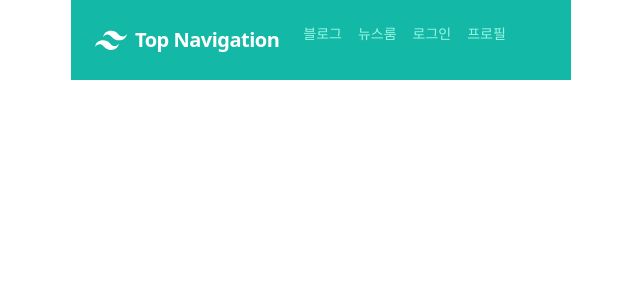
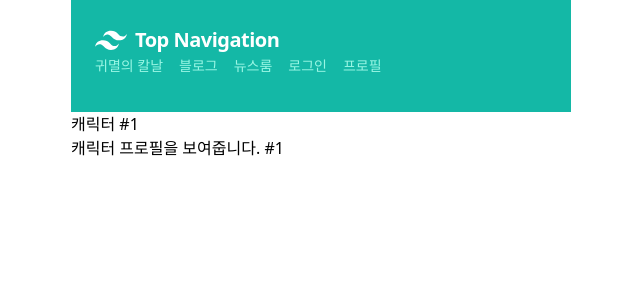
Before and after one commit to junsoo-cpu/myproj-react, a React (Create React App) app: page /animation/1 in a window 1280 px wide. Shown: the top 300 px of the page, without its empty margins (319-959 px from the left). Built offline with nearby package versions, Linux system fonts and the light colour scheme; no server answers; what axios-hooks would draw is missing.

Commit message:
animation profile 구현 및 디테일 기본 구현

```diff
--- a/src/App.js
+++ b/src/App.js
@@ -18,6 +18,8 @@ import ContextApiSample2 from 'pages/examples/ContextApiSample2';
 import PageNewsIndex from 'pages/news/PageNewsIndex';
 import PageNewsArticleDetail from 'pages/news/PageNewsArticleDetail';
 import PageNewsArticleForm from 'pages/news/PageNewsArticleForm';
+import PageAnimationIndex from 'pages/animation/PageAnimationIndex';
+import PageAnimationProfileDetail from 'pages/animation/PageAnimationProfileDetail';
 
 function App() {
   return (
@@ -25,6 +27,12 @@ function App() {
       <TopNav />
 
       <Routes>
+        <Route path="/animation/" element={<PageAnimationIndex />} />
+        <Route
+          path="/animation/:profileId/"
+          element={<PageAnimationProfileDetail />}
+        />
+
         <Route path="/" element={<Navigate to="/reviews/" />} />
         <Route path="/accounts/login/" element={<Login />} />
         <Route path="/accounts/profile/" element={<Profile />} />
--- a/src/components/TopNav.jsx
+++ b/src/components/TopNav.jsx
@@ -18,6 +18,9 @@ function TopNav() {
       <div class="w-full block flex-grow lg:flex lg:items-center lg:w-auto">
         <div class="text-sm lg:flex-grow">
           <ul className="flex gap-4 pb-3">
+            <li>
+              <MyLink to="/animation/">귀멸의 칼날</MyLink>
+            </li>
             <li>
               <MyLink to="/blog/">블로그</MyLink>
             </li>
--- /dev/null
+++ b/src/components/animation/ProfileDetail.jsx
@@ -0,0 +1,5 @@
+function ProfileDetail({ profileId }) {
+  return <div>캐릭터 프로필을 보여줍니다. #{profileId}</div>;
+}
+
+export default ProfileDetail;
--- /dev/null
+++ b/src/components/animation/ProfileList.jsx
@@ -0,0 +1,22 @@
+import useAxios from 'axios-hooks';
+import DebugStates from 'components/DebugStates';
+import ProfileSummary from './ProfileSummary';
+
+function ProfileList() {
+  const [{ data: profileList, loading, error }, refetch] = useAxios(
+    'http://localhost:8000/animation/api/profile/',
+  );
+
+  return (
+    <div>
+      <h3>캐릭터 목록을 보여줍니다.</h3>
+      {loading && '로딩 중 ...'}
+      {error && '로딩 중 에러가 발생했습니다.'}
+      {profileList &&
+        profileList.map((profile) => <ProfileSummary profile={profile} />)}
+      <DebugStates profileList={profileList} loading={loading} error={error} />
+    </div>
+  );
+}
+
+export default ProfileList;
--- /dev/null
+++ b/src/components/animation/ProfileSummary.jsx
@@ -0,0 +1,18 @@
+import { Link } from 'react-router-dom';
+
+function ProfileSummary({ profile }) {
+  return (
+    <div>
+      소개 :
+      <Link to={`/animation/${profile.id}/`}>
+        이름 : {profile.name}
+        생일 : {profile.birth}
+        취미 : {profile.age}
+        나이 : {profile.height}
+        취미 : {profile.hobby}
+      </Link>
+    </div>
+  );
+}
+
+export default ProfileSummary;
--- /dev/null
+++ b/src/pages/animation/PageAnimationIndex.jsx
@@ -0,0 +1,12 @@
+import ProfileList from 'components/animation/ProfileList';
+
+function PageAnimationIndex() {
+  return (
+    <div>
+      <h2>프로필</h2>
+      <ProfileList />
+    </div>
+  );
+}
+
+export default PageAnimationIndex;
--- /dev/null
+++ b/src/pages/animation/PageAnimationProfileDetail.jsx
@@ -0,0 +1,15 @@
+import ProfileDetail from 'components/animation/ProfileDetail';
+import { useParams } from 'react-router-dom';
+
+function PageAnimationProfileDetail() {
+  const { profileId } = useParams();
+
+  return (
+    <div>
+      <h2>캐릭터 #{profileId} </h2>
+      <ProfileDetail profileId={profileId} />
+    </div>
+  );
+}
+
+export default PageAnimationProfileDetail;
```
